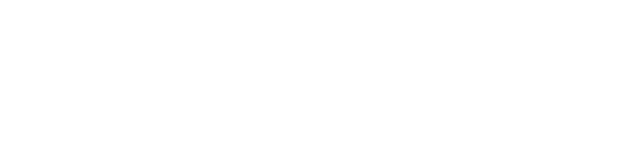
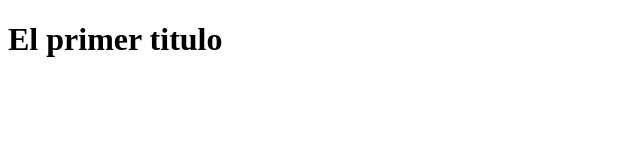
Before and after one commit to camilovisbal/pagina_web_bp, a plain HTML site: page index.html in a window 1280 px wide. Shown: the whole page, without its empty margins (0-640 px from the left). Drawn offline with Linux system fonts and the light colour scheme.

Commit message:
creacion de h1 inicial

```diff
--- a/index.html
+++ b/index.html
@@ -3,9 +3,9 @@
 <head>
     <meta charset="UTF-8">
     <meta name="viewport" content="width=device-width, initial-scale=1.0">
-    <title> Mi primera pagina </title>
+    <title> La primera pagina </title>
 </head>
 <body>
-
+    <h1> El primer titulo </h1>
 </body>
 </html>
```
